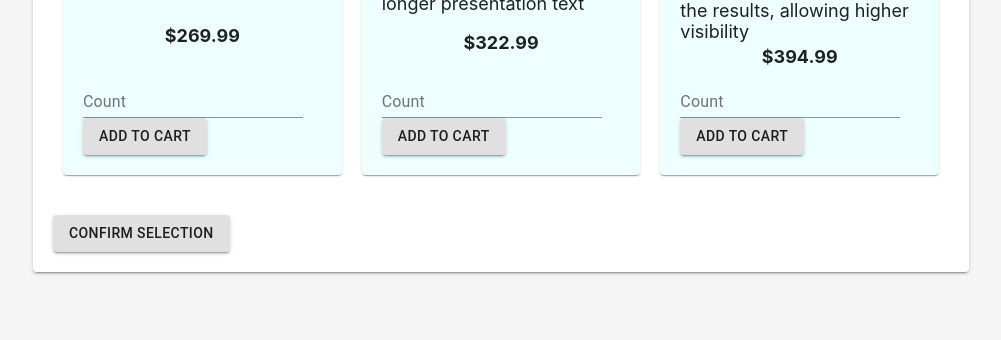
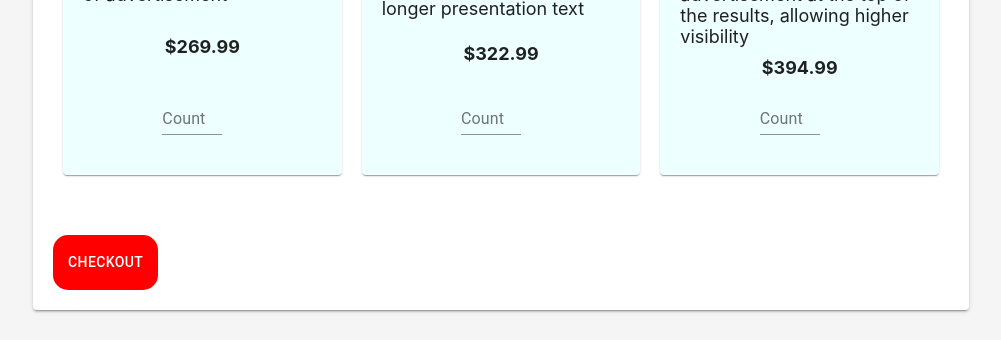
Before and after one commit to subhban01/ad-pricing, a React (Create React App) app: page /pricing in a window 1280 px wide. Shown: the part 337-677 px from the top of the page, without its empty margins (139-1140 px from the left). Built offline with nearby package versions, Linux system fonts and the light colour scheme.

Commit message:
lay out checkout items

```diff
--- a/src/components/PriceCard.tsx
+++ b/src/components/PriceCard.tsx
@@ -1,4 +1,4 @@
-import React from "react";
+import React, { useRef } from "react";
 import Card from "@material-ui/core/Card";
 import Button from "@material-ui/core/Button";
 import TextField from "@material-ui/core/TextField";
@@ -7,9 +7,16 @@ interface TypeProps {
   title: string;
   desc: string;
   price: number;
+  handleChange: Function;
 }
 
 function PriceCard(props: TypeProps) {
+  const countRef = useRef<HTMLInputElement>();
+
+  const handleChange = () => {
+    props.handleChange(countRef.current?.value);
+  };
+
   return (
     <Card className="price-card">
       <h2>{props.title}</h2>
@@ -18,8 +25,12 @@ function PriceCard(props: TypeProps) {
         <strong>${props.price}</strong>
       </div>
       <div>
-        <TextField className="count" label="Count" />
-        <Button variant="contained">Add to cart</Button>
+        <TextField
+          className="count"
+          label="Count"
+          inputRef={countRef}
+          onChange={handleChange}
+        />
       </div>
     </Card>
   );
--- a/src/pages/Pricing.tsx
+++ b/src/pages/Pricing.tsx
@@ -1,18 +1,17 @@
 import React, { useEffect, useState } from "react";
 import Paper from "@material-ui/core/Paper";
-import { useHistory } from "react-router-dom";
+import Button from "@material-ui/core/Button";
 import useRecruiterInfoStore from "store/recruiterInfo";
 import { splPricing, offerings } from "adPricing";
 import { TypeSplPricingData } from "types/TypePricingData";
 import PriceCard from "components/PriceCard";
-import Checkout from "components/Checkout";
-import Button from "@material-ui/core/Button";
+import { useHistory } from "react-router-dom";
 
 function Pricing() {
   const { data } = useRecruiterInfoStore();
+  const [offerTexts, setofferTexts] = useState("");
+  const [checkoutArray, setCheckoutArray] = useState<string[][]>();
   const history = useHistory();
-  const handleNextClick = () => history.push("/pricing");
-  const [offerTexts, setofferTexts] = useState("");
 
   useEffect(() => {
     //fetch pricing data from backend
@@ -34,9 +33,32 @@ function Pricing() {
     }
   }, [data?.companyName]);
 
+  const handleChange = (itemCode: string, count: number) => {
+    console.log(count, itemCode);
+    let result = checkoutArray ?? [];
+    let arr = [];
+    while (count > 0) {
+      arr.push(itemCode);
+      count--;
+    }
+
+    for (let i = 0; i < offerings.length; i++) {
+      switch (itemCode) {
+        case offerings[i].code:
+          result[0] = arr;
+          break;
+      }
+    }
+
+    setCheckoutArray(result);
+  };
+
+  function handleClick() {
+    history.push("/checkout");
+  }
+
   return (
     <>
-      <Checkout total={100} />
       <header>Pricing</header>
       {offerTexts && (
         <div className="message">
@@ -48,7 +70,7 @@ function Pricing() {
         </div>
       )}
 
-      <Paper elevation={2} className="pricing-content">
+      <Paper elevation={2} className="paper">
         <label> Choose the ad type to best suit your needs:</label>
         <div className="pricing-card-container">
           {offerings.map((item, index) => {
@@ -58,12 +80,13 @@ function Pricing() {
                 title={item.title}
                 desc={item.desc}
                 price={item.price}
+                handleChange={(count: number) => handleChange(item.code, count)}
               />
             );
           })}
         </div>
-        <Button onClick={handleNextClick} variant="contained">
-          Confirm selection
+        <Button className="total" onClick={handleClick}>
+          Checkout
         </Button>
       </Paper>
     </>
--- a/src/styles/style.scss
+++ b/src/styles/style.scss
@@ -5,9 +5,9 @@ body {
 
 header {
   font-size: 42px;
+  margin: 20px;
   font-weight: 200;
   text-align: center;
-  margin: 20px;
 }
 
 .app-content {
@@ -20,7 +20,7 @@ header {
   margin-bottom: 15px;
 }
 
-.pricing-content {
+.paper {
   width: 70vw;
   margin: 0 auto;
   padding: 20px;
@@ -44,7 +44,7 @@ header {
 
 .message {
   text-align: center;
-  margin: 60px auto 30px;
+  margin: 30px auto;
   white-space: pre;
   background-color: cadetblue;
   width: 70vw;
@@ -52,3 +52,33 @@ header {
   color: #fff;
   padding: 20px 0;
 }
+
+.MuiButton-text.total {
+  background-color: red;
+  color: #fff;
+  padding: 15px;
+  border-radius: 15px;
+  margin: 20px 20px 0 auto;
+}
+
+.MuiFormControl-root.count {
+  width: 60px;
+  margin: 0 20px 20px 0;
+}
+
+.MuiButton-root.pay {
+  background-color: #1976d2;
+}
+
+.MuiButton-root.success {
+  background-color: #4caf50;
+}
+
+.button-progress {
+  color: #4caf50;
+  position: "absolute";
+  top: "50%";
+  left: "50%";
+  // margintop: -12;
+  // marginleft: -12;
+}
```
